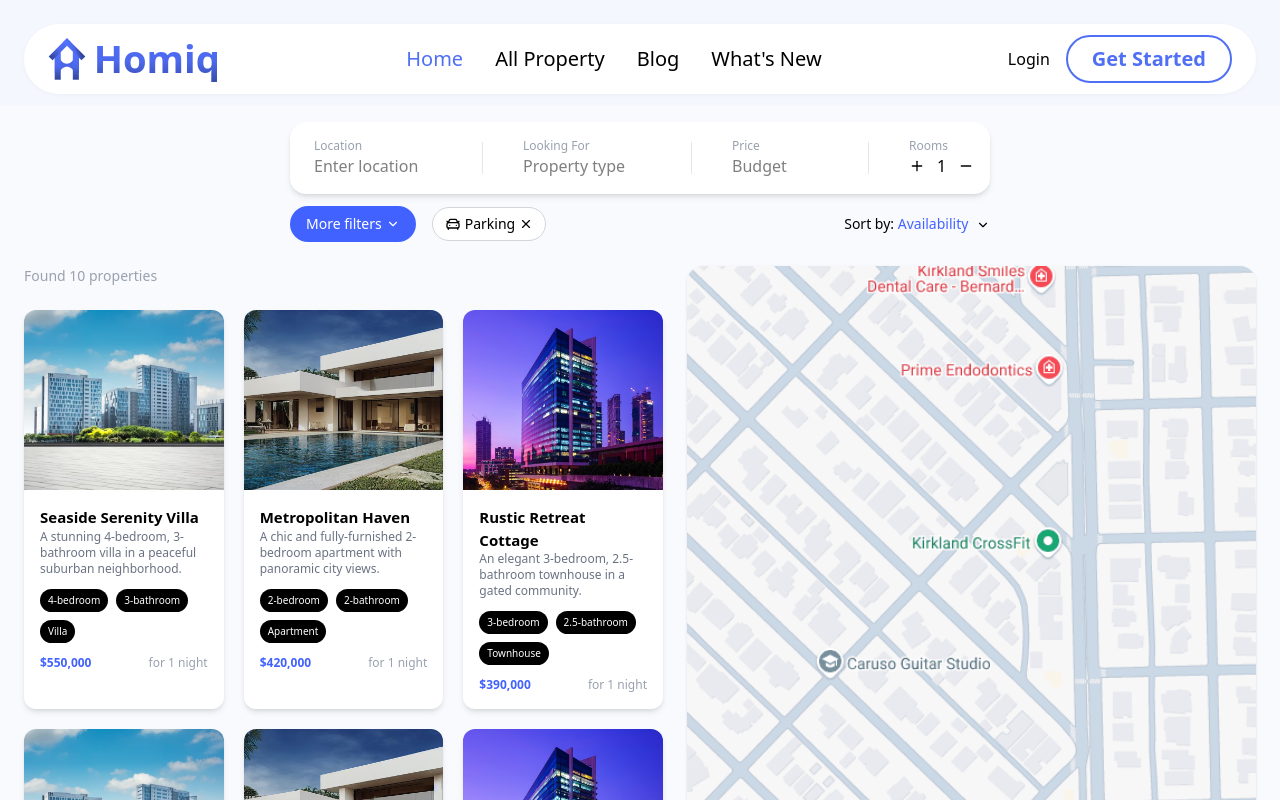
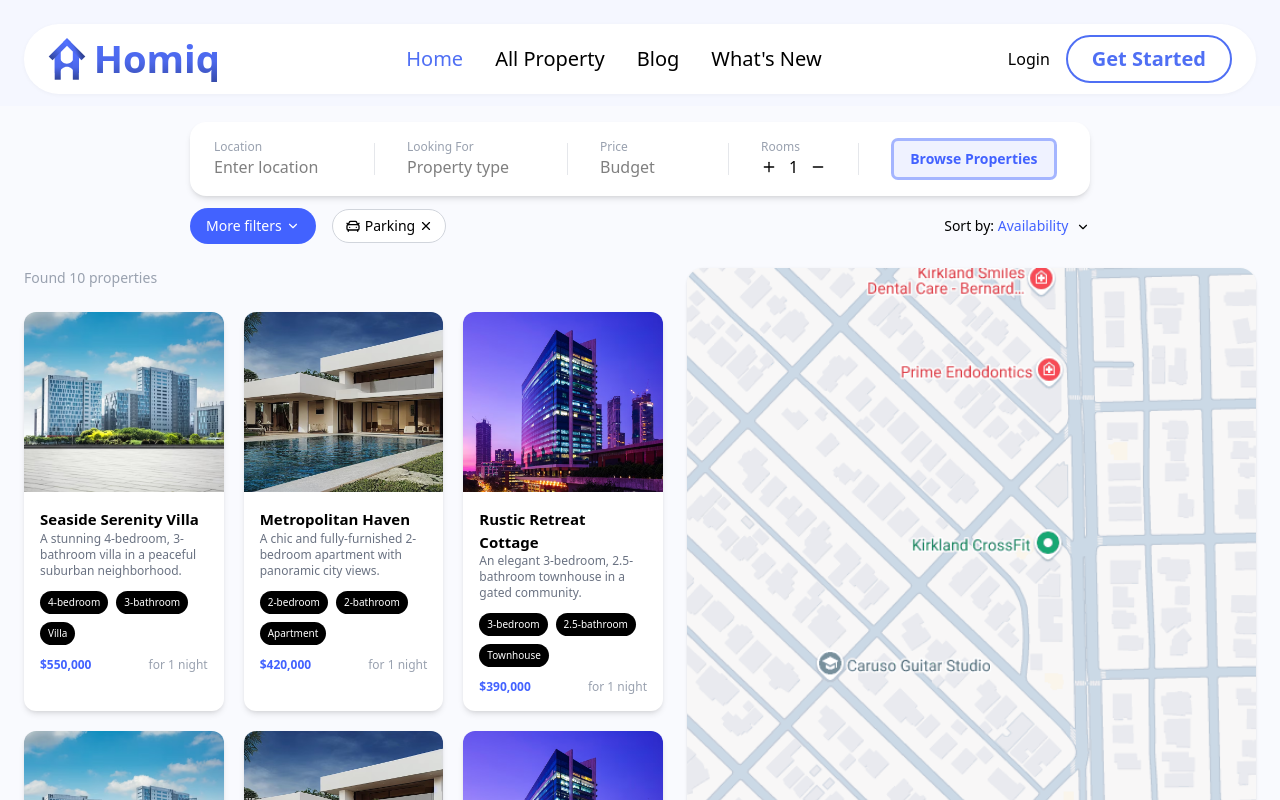
Before and after one commit to TamimOp/Homiq, a Next.js app: page /BrowsePage in a window 1280 px wide. Shown: the top 800 px of the page. Built offline with nearby package versions, Linux system fonts and the light colour scheme.

Commit message:
increase maxWidth of container and add Browse Properties button with hover effect

```diff
--- a/app/BrowsePage/page.tsx
+++ b/app/BrowsePage/page.tsx
@@ -125,12 +125,14 @@ function BrowsePageContent() {
       <div
         className="mb-6 mx-auto"
         style={{
-          maxWidth: 700,
+          maxWidth: 900, // Increased from 700 to accommodate the button
           width: "100%",
         }}
       >
         <div className="flex items-center bg-white rounded-2xl shadow-md px-6 py-4">
-          <div className="flex items-center gap-10">
+          <div className="flex items-center gap-8">
+            {" "}
+            {/* Reduced gap from 10 to 8 */}
             {/* Location */}
             <div>
               <p className="text-xs text-gray-400">Location</p>
@@ -185,6 +187,29 @@ function BrowsePageContent() {
                   onClick={() => setGuests((prev) => Math.max(1, prev - 1))}
                 />
               </div>
+            </div>
+            <div className="w-[1px] h-8 bg-gray-200" />
+            {/* Browse Properties Button */}
+            <div className="flex items-center">
+              <button
+                className="text-sm font-semibold px-4 py-2 whitespace-nowrap flex items-center justify-center"
+                style={{
+                  borderRadius: "7px",
+                  border: "3px solid rgba(82, 113, 255, 0.48)",
+                  background: "#EFF2FF",
+                  color: "#4262FF",
+                  cursor: "pointer",
+                  transition: "all 0.2s ease",
+                }}
+                onMouseEnter={(e) => {
+                  e.currentTarget.style.transform = "translateY(-1px)";
+                }}
+                onMouseLeave={(e) => {
+                  e.currentTarget.style.transform = "translateY(0px)";
+                }}
+              >
+                Browse Properties
+              </button>
             </div>
           </div>
         </div>
```
